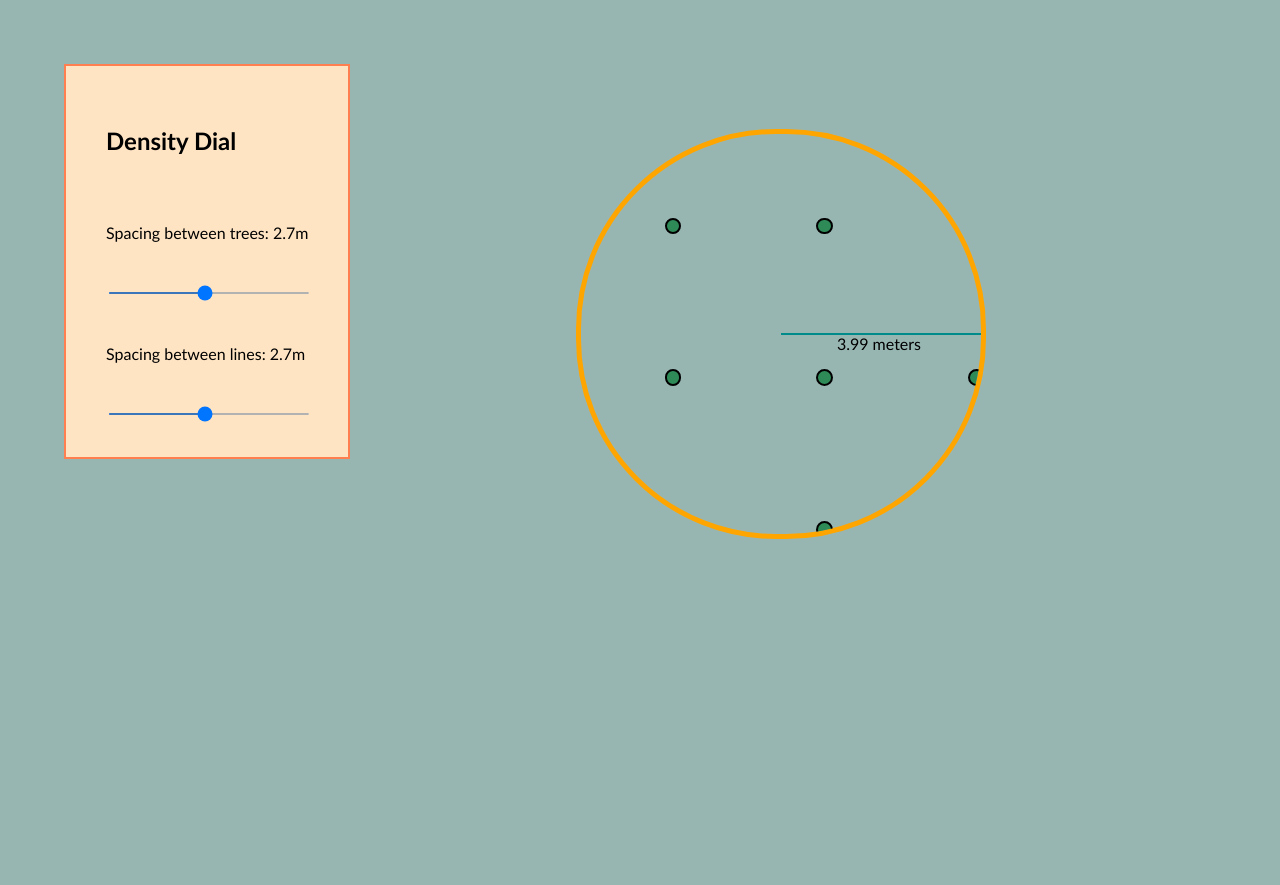
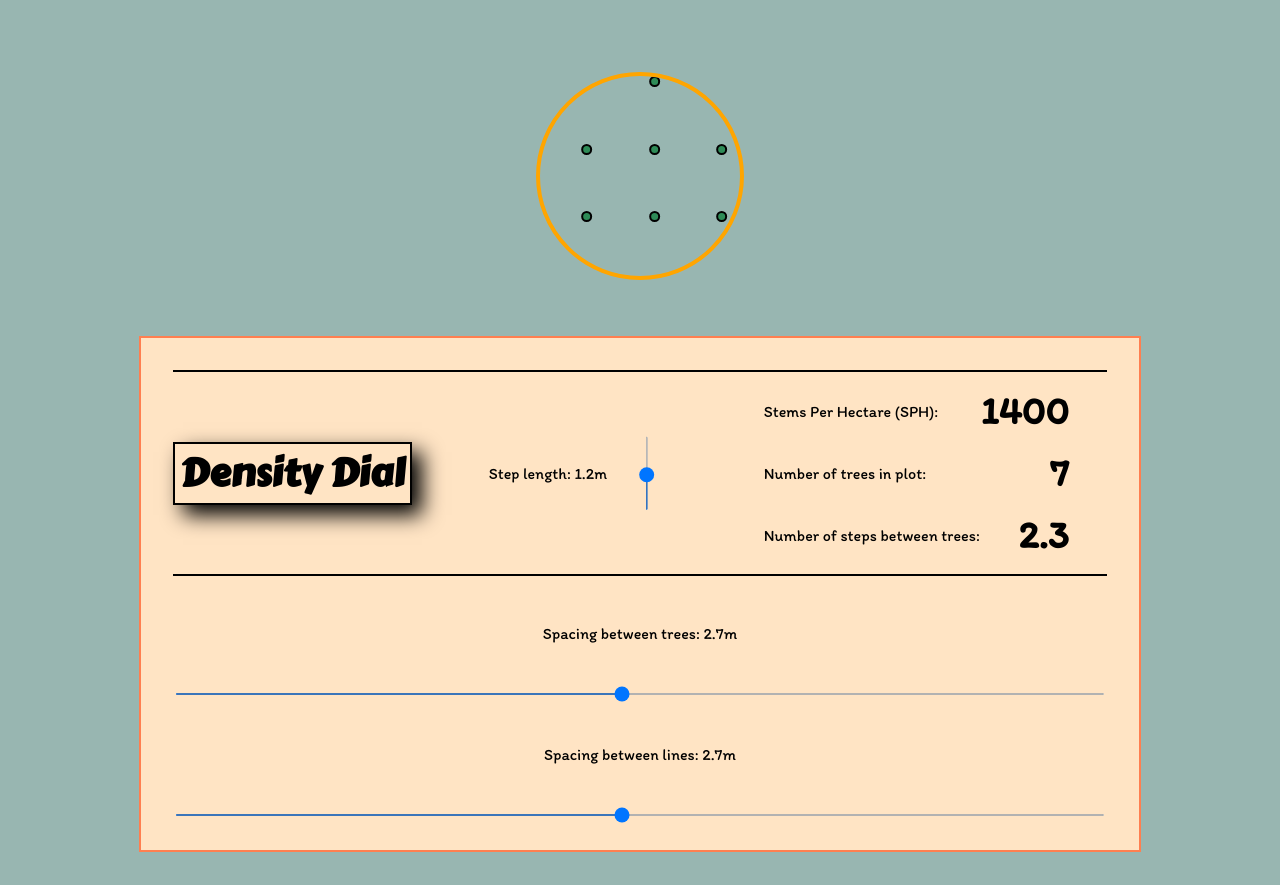
Before and after one commit to owenlee-dev/density-dial, a plain HTML site: page index.html in a window 1280 px wide. Before the commit the page ends 816 px from the top, so only its background shows below. Drawn offline with Linux system fonts and the light colour scheme.

Commit message:
continuing work

```diff
--- a/DensityDial.js
+++ b/DensityDial.js
@@ -10,7 +10,14 @@
 // Density 1000= 5 trees/plot = 3.16m spacing
 // Density 800= 4 trees/plot = 3.8m spacing
 
-const meter=50;
+const meter = 21;
+
+const plotValue = document.querySelector(".plot-value");
+const sph = document.querySelector(".sph");
+
+const stepSlider=document.querySelector(".step-slider");
+const stepLength=document.querySelector(".step-length");
+const numSteps=document.querySelector(".step-value");
 
 const treeSpacing = document.querySelector(".tree-spacing");
 const treeSlider = document.querySelector(".tree-range-slider");
@@ -24,19 +31,31 @@ const gridSpacing = document.querySelector(".grid-spacing");
 const treeGrid = document.querySelector(".grid-container");
 
 //initialize spcaing
-treeGrid.style.columnGap = 2.7*meter+"px";
-treeGrid.style.rowGap = 2.7*meter+"px";
+treeGrid.style.columnGap = 2.7 * meter + "px";
+treeGrid.style.rowGap = 2.7 * meter + "px";
 
+// stsep spacing
+stepSlider.addEventListener("input", (event) => {
+  stepLength.innerHTML = (event.target.value*1).toFixed(1);
+  numSteps.innerHTML=(treeSpacing.innerHTML/stepLength.innerHTML).toFixed(1);
+});
 
 // tree spacing
 treeSlider.addEventListener("input", (event) => {
-  treeGrid.style.rowGap = event.target.value*meter + "px";
-  treeSpacing.innerHTML=event.target.value;
+  treeGrid.style.rowGap = event.target.value * meter + "px";
+  treeSpacing.innerHTML = event.target.value;
+  sph.innerHTML=Math.round((100/treeSpacing.innerHTML)*(100/lineSpacing.innerHTML));
+  plotValue.innerHTML=Math.round((sph.innerHTML/200)*100)/100;
+  numSteps.innerHTML=Math.round((treeSpacing.innerHTML/stepLength.innerHTML)*10)/10;
+
 });
 
 // line spacing
 lineSlider.addEventListener("input", (event) => {
-  treeGrid.style.columnGap = event.target.value*meter + "px";
-  lineSpacing.innerHTML=event.target.value;
+  treeGrid.style.columnGap = event.target.value * meter + "px";
+  lineSpacing.innerHTML = event.target.value;
+  sph.innerHTML=Math.round((100/treeSpacing.innerHTML)*(100/lineSpacing.innerHTML));
+  plotValue.innerHTML=Math.round((sph.innerHTML/200)*100)/100;
+  numSteps.innerHTML=Math.round((treeSpacing.innerHTML/stepLength.innerHTML)*10)/10;
 
 });
--- a/index.html
+++ b/index.html
@@ -8,11 +8,81 @@
     <title>Density Dial</title>
   </head>
   <body>
+
     <div class="grid-frame">
       <div class="plot-chord">
         <div class="grid-container">
-          <div class="radius"></div>
-          <p class="radius-txt">3.99 meters</p>
+          <div class="grid-item"></div>
+          <div class="grid-item"></div>
+          <div class="grid-item"></div>
+          <div class="grid-item"></div>
+          <div class="grid-item"></div>
+          <div class="grid-item"></div>
+          <div class="grid-item"></div>
+          <div class="grid-item"></div>
+          <div class="grid-item"></div>
+          <div class="grid-item"></div>
+          <div class="grid-item"></div>
+          <div class="grid-item"></div>
+          <div class="grid-item"></div>
+          <div class="grid-item"></div>
+          <div class="grid-item"></div>
+          <div class="grid-item"></div>
+          <div class="grid-item"></div>
+          <div class="grid-item"></div>
+          <div class="grid-item"></div>
+          <div class="grid-item"></div>
+          <div class="grid-item"></div>
+          <div class="grid-item"></div>
+          <div class="grid-item"></div>
+          <div class="grid-item"></div>
+          <div class="grid-item"></div>
+          <div class="grid-item"></div>
+          <div class="grid-item"></div>
+          <div class="grid-item"></div>
+          <div class="grid-item"></div>
+          <div class="grid-item"></div>
+          <div class="grid-item"></div>
+          <div class="grid-item"></div>
+          <div class="grid-item"></div>
+          <div class="grid-item"></div>
+          <div class="grid-item"></div>
+          <div class="grid-item"></div>
+          <div class="grid-item"></div>
+          <div class="grid-item"></div>
+          <div class="grid-item"></div>
+          <div class="grid-item"></div>
+          <div class="grid-item"></div>
+          <div class="grid-item"></div>
+          <div class="grid-item"></div>
+          <div class="grid-item"></div>
+          <div class="grid-item"></div>
+          <div class="grid-item"></div>
+          <div class="grid-item"></div>
+          <div class="grid-item"></div>
+          <div class="grid-item"></div>
+          <div class="grid-item"></div>
+          <div class="grid-item"></div>
+          <div class="grid-item"></div>
+          <div class="grid-item"></div>
+          <div class="grid-item"></div>
+          <div class="grid-item"></div>
+          <div class="grid-item"></div>
+          <div class="grid-item"></div>
+          <div class="grid-item"></div>
+          <div class="grid-item"></div>
+          <div class="grid-item"></div>
+          <div class="grid-item"></div>
+          <div class="grid-item"></div>
+          <div class="grid-item"></div>
+          <div class="grid-item"></div>
+          <div class="grid-item"></div>
+          <div class="grid-item"></div>
+          <div class="grid-item"></div>
+          <div class="grid-item"></div>
+          <div class="grid-item"></div>
+          <div class="grid-item"></div>
+          <div class="grid-item"></div>
           <div class="grid-item"></div>
           <div class="grid-item"></div>
           <div class="grid-item"></div>
@@ -167,17 +237,33 @@
 
     </div>
     <div class="slider-container">
-          <h2>Density Dial</h2>
-          <p>Spacing between trees: <span class="tree-spacing">2.7</span>m</p>
-          <input type="range" min="1.5" max="4" value="2.7" step="0.1" class="tree-range-slider"/>
 
-          <p>Spacing between lines: <span class="line-spacing">2.7</span>m</p>
-          <input type="range" min="1.5" max="4" value="2.7" step="0.1" class="line-range-slider" />
+      <div class="slider-header">
+        <h2 class="dd-title">Density Dial</h2>
 
+        <div class="step-container">
+          <p>Step length: <span class="step-length">1.2</span>m</p>
+          <input class="step-slider" type="range" min="0.5" max="2" value="1.2" step="0.1">
+        </div>
+
+        <div class="data">
+          <p class="data-out">Stems Per Hectare (SPH): <span class="data-value sph">1400</span></p>
+          <p class="data-out">Number of trees in plot: <span class="data-value plot-value">7</span></p>
+          <p class="data-out">Number of steps between trees: <span class="data-value step-value">2.3</span></p>
+        </div>
+      </div>
+
+      <p class="slider-label">Spacing between trees: <span class="tree-spacing">2.7</span>m</p>
+      <input type="range" min="1.5" max="4" value="2.7" step="0.1"
+        class="tree-range-slider"/>
+
+      <p class="slider-label">Spacing between lines: <span class="line-spacing">2.7</span>m</p>
+      <input type="range" min="1.5" max="4" value="2.7" step="0.1"
+        class="line-range-slider" />
     </div>
 
 
+
     <script src="DensityDial.js"></script>
-</div>
   </body>
 </html>
--- a/style.css
+++ b/style.css
@@ -1,102 +1,122 @@
-body{
-    background-color: #98B6B1;
-    overflow:hidden;
+@import url('https://fonts.googleapis.com/css2?family=Carter+One&display=swap');
+@import url('https://fonts.googleapis.com/css2?family=Itim&display=swap');
+
+body {
+  background-color: #98b6b1;
+  display: flex;
+  flex-direction: column;
+  padding: 3em;
+  gap: 5em;
+  overflow-x: hidden;
+  justify-content: center;
+  align-items: center;
+  font-family: 'Itim', cursive;
+
+}
+.dd-title {
+  text-align: center;
+  font-size: 3vw;
+  padding:0px 5px;
+  font-family: 'Carter One', cursive;
+  border:2px solid black;
+  box-shadow:10px 10px 20px black;
+  @media only screen and (max-width: 600px) {
+    font-size: 6vw;
+  }
+}
+
+.slider-header {
+  border-top:2px solid black;
+  border-bottom:2px solid black;
+
+  display: flex;
+  justify-content: space-between;
+  align-items: center;
+  @media only screen and (max-width: 600px) {
+    flex-direction: column;
+  }
+}
+.step-container{
+  padding:2em;
   display:flex;
   justify-content: center;
   align-items: center;
-    height:100vh;
-    font-family:'Gill Sans', 'Gill Sans MT', Calibri, 'Trebuchet MS', sans-serif
+}
+.step-slider {
+  -webkit-transform: rotate(90deg);
+  -moz-transform: rotate(90deg);
+  -o-transform: rotate(90deg);
+  transform: rotate(270deg);
+  width:30%;
+  height:20%;
+}
+.data-value {
+  font-weight: bold;
+  font-size: 3vw;
+  padding:0em 1em;
+  @media only screen and (max-width: 600px) {
+    font-size: 6vw;
+  }
+}
+.data-out{
+  display:flex;
+  align-items: center;
+  justify-content: space-between;
 }
 
-.grid-frame{
-    width:40em;
-    height:40em;
-    position:relative;
-    display:flex;
-
+.grid-frame {
+  position: relative;
+  display: flex;
 }
 
-.grid-container{
-    height:max-content;
-    width:max-content;
-    display:grid;
-    margin-left:-55%;
-    margin-top:-55%;
-    column-gap:5em;
-    row-gap:5em;
-    grid-template-rows:1fr 1fr 1fr 1fr 1fr 1fr 1fr 1fr 1fr 1fr 1fr 1fr 1fr 1fr 1fr;
+.grid-container {
+  position: absolute;
+  transform: translateX(5%);
+  display: grid;
+  grid-template-rows: 1fr 1fr 1fr 1fr 1fr 1fr 1fr 1fr 1fr 1fr 1fr 1fr 1fr 1fr 1fr;
   grid-template-columns: 1fr 1fr 1fr 1fr 1fr 1fr 1fr 1fr 1fr 1fr 1fr 1fr 1fr;
 }
-.plot-chord{
-    border-radius:200px;
-    position:absolute;
-    /* circle radius is 200px because 3.99* 50px (50px=1m) */
-    width:400px;
-    height:400px;
+
+.plot-chord {
+  outline: 4px solid orange;
+  border-radius: 200px;
+  /* circle radius is 100px because 3.99* 25px (50px=1m) */
+  width: 200px;
+  height: 200px;
   transform: translateY(10%);
-    left:40%;
-    position: absolute;
+  left: 40%;
   background-color: transparent;
-    border:5px solid orange;
-    overflow:hidden;
-}
-.radius {
-  position:absolute;
-  right: 0;
-  top: 0;
-  bottom: 0;
-  margin: auto;
-  width:200px;
-  height:2px;
-  background-color: darkcyan;
-}
-.radius-txt{
-position:absolute;
-right:0;
-top:0;
-bottom:0;
-margin-top:50%;
-margin-right:15%;
-}
-.grid-item{
-    margin:0;
-    padding:0;
-    border:2px solid black;
-    z-index:3;
-    width:1vw;
-    height:1vw;
-    border-radius:50px;
-    background-color:seagreen;
-}
-.shovel{
-    z-index:2;
-    justify-self: center;
-    margin-left:19em;
-    margin-bottom:3%;
-    align-self: center;
-    width:1.5vw;
-    height:0.9vw;
-    border-radius:50px;
-    background-color:lightblue;
+  overflow: hidden;
 }
 
-.slider-container{
-    position:absolute;
-    display:flex;
+.grid-item {
+  padding: 0;
+  margin: 0;
+  border: 2px solid black;
+  z-index: 3;
+  width: 7px;
+  height: 7px;
+  border-radius: 50px;
+  background-color: seagreen;
+}
+
+.slider-container {
+  display: flex;
   flex-direction: column;
-    width:auto;
-    height:auto;
-    gap:2em;
-    border:2px solid coral;
+  width: 80%;
+  gap: 2em;
+  border: 2px solid coral;
   background-color: bisque;
-    left:0;
-    top:0;
-    padding:2.5em;
-    margin-left:5%;
-    margin-top:5%;
+  padding: 2em;
+  /* margin: 2em; */
+  @media only screen and (max-width: 600px) {
+    padding: 2.5em;
   }
-input[type="range"]{
-  width: 100%;
+}
+.slider-label{
+  text-align: center;
+}
+input[type="range"] {
   height: 2px;
   background: lightcoral;
   border: none;
```
Also changed, not shown: 1 other file. Lines whose indentation alone changed are shown as unchanged.
